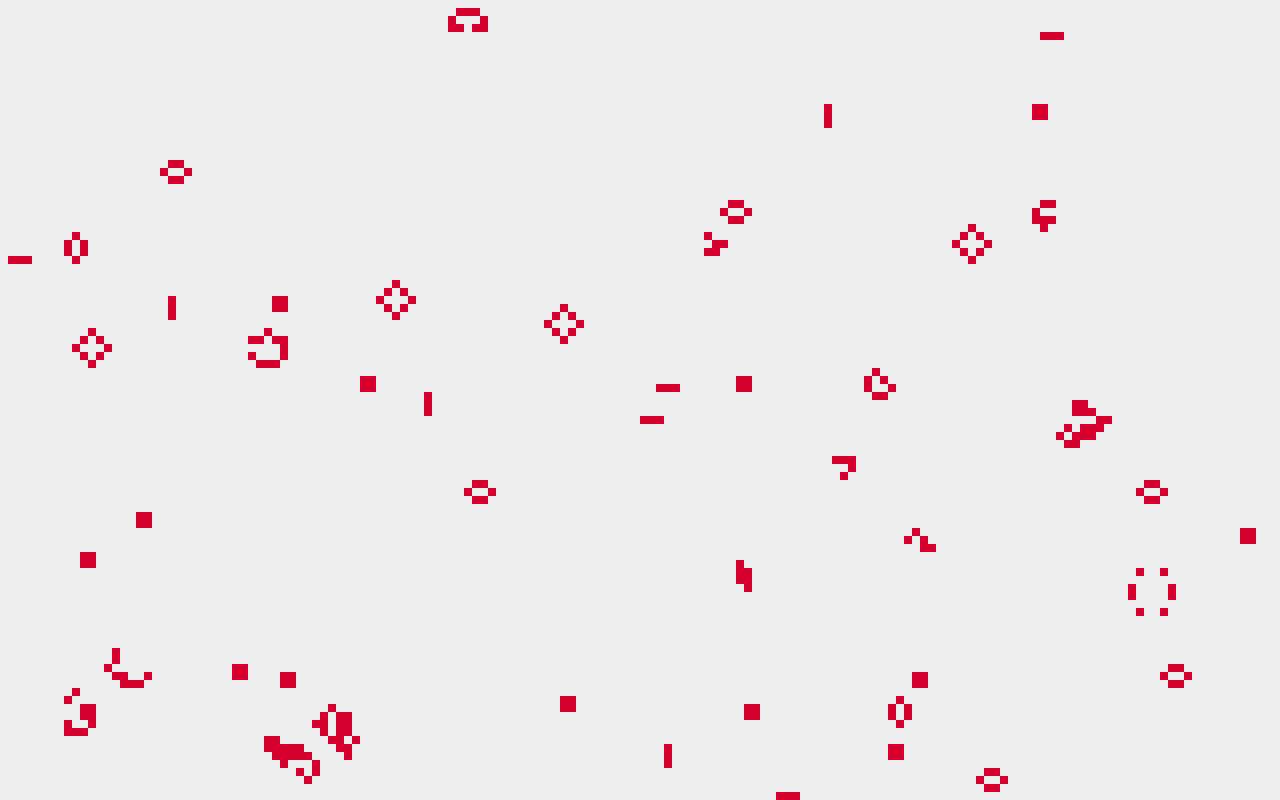
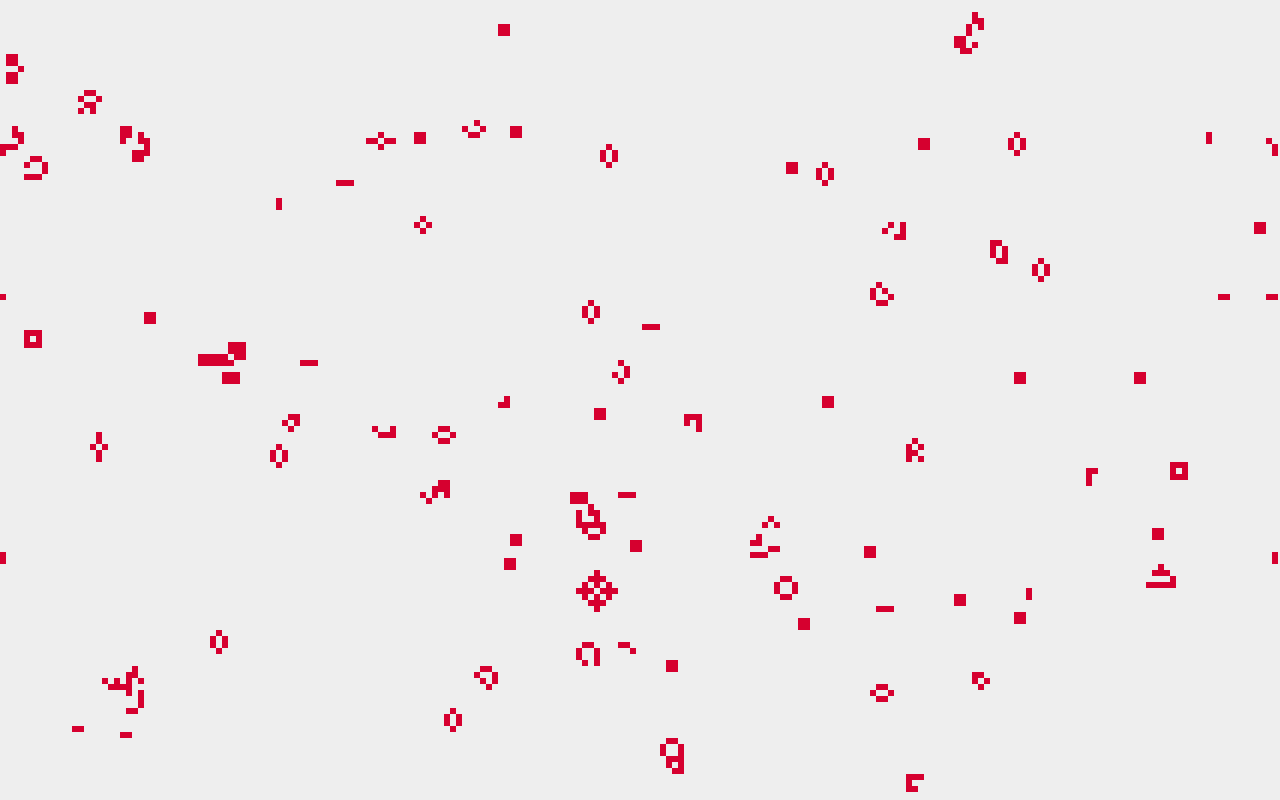
Before and after one commit to selva-oscura/ng-conway, an Angular app: page / in a window 1280 px wide. Built offline with nearby package versions, Linux system fonts and the light colour scheme.

Commit message:
reduced size of cells

```diff
--- a/src/app/app.component.ts
+++ b/src/app/app.component.ts
@@ -11,7 +11,7 @@
   refreshPeriodInMS = 1500;
   height: BehaviorSubject<number> = new BehaviorSubject(0);
   width: BehaviorSubject<number> = new BehaviorSubject(0);
-  cellSize = 8;
+  cellSize = 6;
   cellMargin = 0;
   numRows = 0;
   numCols = 0;
@@ -32,7 +32,6 @@
       const grid = this.shouldResizeGrid ? this.resizeGrid() : this.grid.value;
       this.shouldResizeGrid = false;
       this.grid.next(getNextGenerationGrid(grid));
-      console.log('tick');
     }, this.refreshPeriodInMS);
   }
 
@@ -78,7 +77,6 @@
     }
     nextGrid.push(rowArray);
   }
-  console.log('tock');
   return nextGrid;
 };
 
--- a/src/app/cell/cell.component.scss
+++ b/src/app/cell/cell.component.scss
@@ -1,9 +1,9 @@
 div {
-  height: 8px;
+  height: 6px;
   margin: 0px;
-  width: 8px;
+  width: 6px;
 
   &.alive {
-    background-color: #D6002F;
+    background-color: #d6002f;
   }
 }
```
